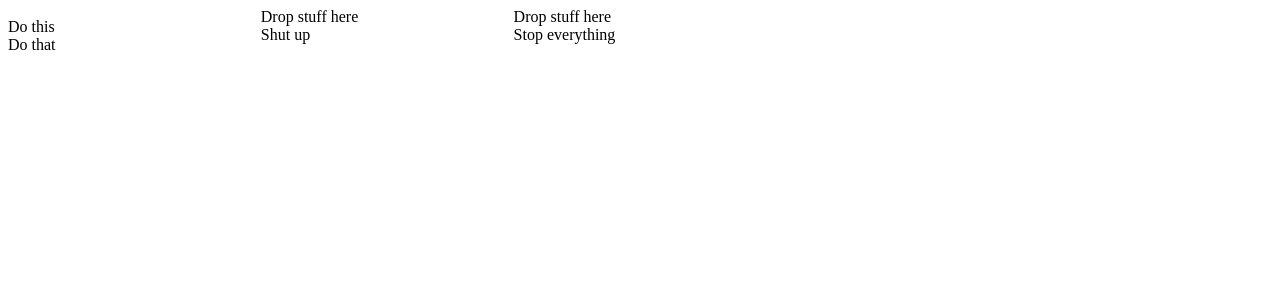
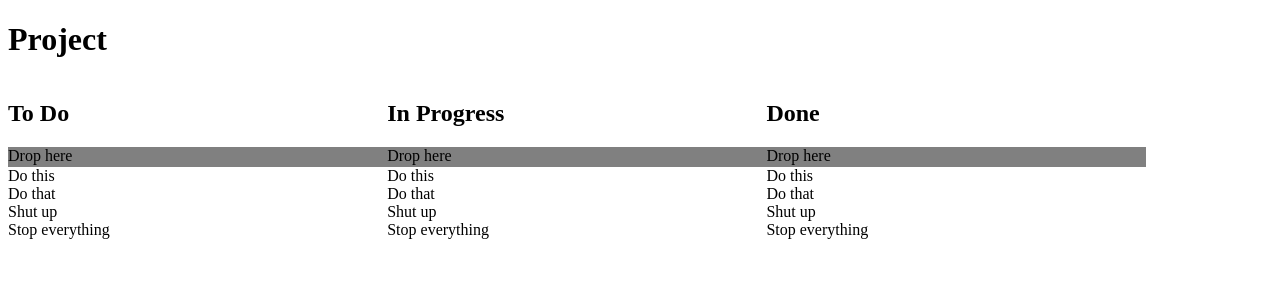
Before and after one commit to oldabl/post-tasks, a Vue app: page /#/ in a window 1280 px wide. Shown: the top 300 px of the page. Built offline with nearby package versions, Linux system fonts and the light colour scheme.

Commit message:
Start having something looking like we can drag and drop

```diff
--- a/package.json
+++ b/package.json
@@ -9,6 +9,7 @@
     "build": "node build/build.js"
   },
   "dependencies": {
+    "lodash": "^4.17.4",
     "vue": "^2.2.2",
     "vue-router": "^2.2.0"
   },
--- a/src/components/DropArea.vue
+++ b/src/components/DropArea.vue
@@ -1,6 +1,7 @@
 <template>
   <div class="drop-area">
-    <div v-bind:class="{display}" @dragleave="display = false" @dragover="display = true" @dragover.prevent @drop="drop">
+    <div class="dropZone" v-bind:class="{highlightDrop: dragOver}" @dragleave="dragOver = false" @dragover="dragOver = true" @dragover.prevent @drop="drop">
+        Drop here
     </div>
   </div>
 </template>
@@ -9,17 +10,37 @@
 export default {
   name:'drop-area',
   props: [
-    'task'
+    'categoryid'
   ],
   data() {
     return {
-      display: false
+      dragOver: false
     }
+  },
+  methods: {
+    drop: function(ev) {
+      console.log(ev.target);
+      console.log(this.categoryid);
+      this.dragOver = false;
+    },
   }
 }
 </script>
 
 <!-- Add "scoped" attribute to limit CSS to this component only -->
 <style lang="scss" scoped>
+.drop-area {
+  min-height:20px;
+  background-color: gray;
 
+  .drop-zone {
+    min-height: 10px;
+  }
+
+  .highlightDrop {
+    min-height: 30px;
+    background-color: grey;
+    border: 1px solid black;
+  }
+}
 </style>
--- a/src/components/ProjectTasks.vue
+++ b/src/components/ProjectTasks.vue
@@ -1,53 +1,53 @@
 <template>
-  <div class="project-tasks">
-    <div class="category">
-      <div class="drop-area" v-bind:class="{display}" @dragleave="display = false" @dragover="display = true" @dragover.prevent @drop="drop">
+  <div class="project">
+    <h1 class="project-title">Project</h1>
+    <div class="categories">
+      <div class="category" v-for="category in categories" :key="category.id">
+        <h2 class="category-title">{{category.name}}</h2>
+        <drop-area :categoryid="category.id"></drop-area>
+        <div class="tasks">
+          <task v-for="task in tasks" :key="task.id" :task="task.description"></task>
+        </div>
       </div>
-      <task draggable="true" v-for="task in todo" :key="task.id" :task="task.description"></task>
-    </div>
-    <div class="category">
-      <div @dragover.prevent @drop="drop">
-        Drop stuff here
-      </div>
-      <task draggable="true" v-for="task in inprogress" :key="task.id" :task="task.description"></task>
-    </div>
-    <div class="category">
-      <div @dragover.prevent @drop="drop">
-        Drop stuff here
-      </div>
-      <task draggable="true" v-for="task in done" :key="task.id" :task="task.description"></task>
     </div>
   </div>
 </template>
 
 <script>
 import Task from './Task.vue';
+import DropArea from './DropArea.vue';
 export default {
+  components: {
+    Task,
+    DropArea
+  },
   data () {
     return {
-      todo: [
-        {'id': 0, 'description': 'Do this'},
-        {'id': 1, 'description': 'Do that'}
+      categories: [
+        {'id': 0, 'name': 'To Do'},
+        {'id': 1, 'name': 'In Progress'},
+        {'id': 2, 'name': 'Done'}
       ],
-      inprogress: [
-        {'id': 2, 'description': 'Shut up'}
+      tasks: [
+        {'id': 0, 'categoryid': 0, 'description': 'Do this'},
+        {'id': 1, 'categoryid': 0, 'description': 'Do that'},
+        {'id': 2, 'categoryid': 1, 'description': 'Shut up'},
+        {'id': 3, 'categoryid': 2, 'description': 'Stop everything'}
       ],
-      done: [
-        {'id': 3, 'description': 'Stop everything'}
-      ],
-      display: false
     }
   },
-  components: {
-    Task
-  },
   methods: {
-    drop: function(ev) {
-      console.log(ev.target);
-      this.display = false;
-    },
     setDisplay() {
       this.display = true;
+    },
+    tasksFromCategory(id) {
+      return _.map(this.tasks, task => {
+        console.log(id);
+        if (task.categoryid === id) {
+          console.log(task);
+          return task;
+        }
+      });
     }
   }
 }
@@ -55,23 +55,13 @@ export default {
 
 <!-- Add "scoped" attribute to limit CSS to this component only -->
 <style lang="scss" scoped>
-.project-tasks {
+.project {
   width: 100%;
 
   .category {
     display: block;
     float: left;
-    width: 20%;
-  }
-
-  .drop-area {
-    min-height: 10px;
-  }
-
-  .display {
-    min-height: 30px;
-    background-color: grey;
-    border: 1px solid black;
+    width: 30%;
   }
 }
 </style>
--- a/src/components/Task.vue
+++ b/src/components/Task.vue
@@ -1,5 +1,5 @@
 <template>
-  <div class="task">
+  <div class="task" draggable="true">
     {{task}}
   </div>
 </template>
--- a/src/main.js
+++ b/src/main.js
@@ -3,6 +3,7 @@
 import Vue from 'vue'
 import App from './App'
 import router from './router'
+let _ = require('lodash');
 
 Vue.config.productionTip = false
 
```
